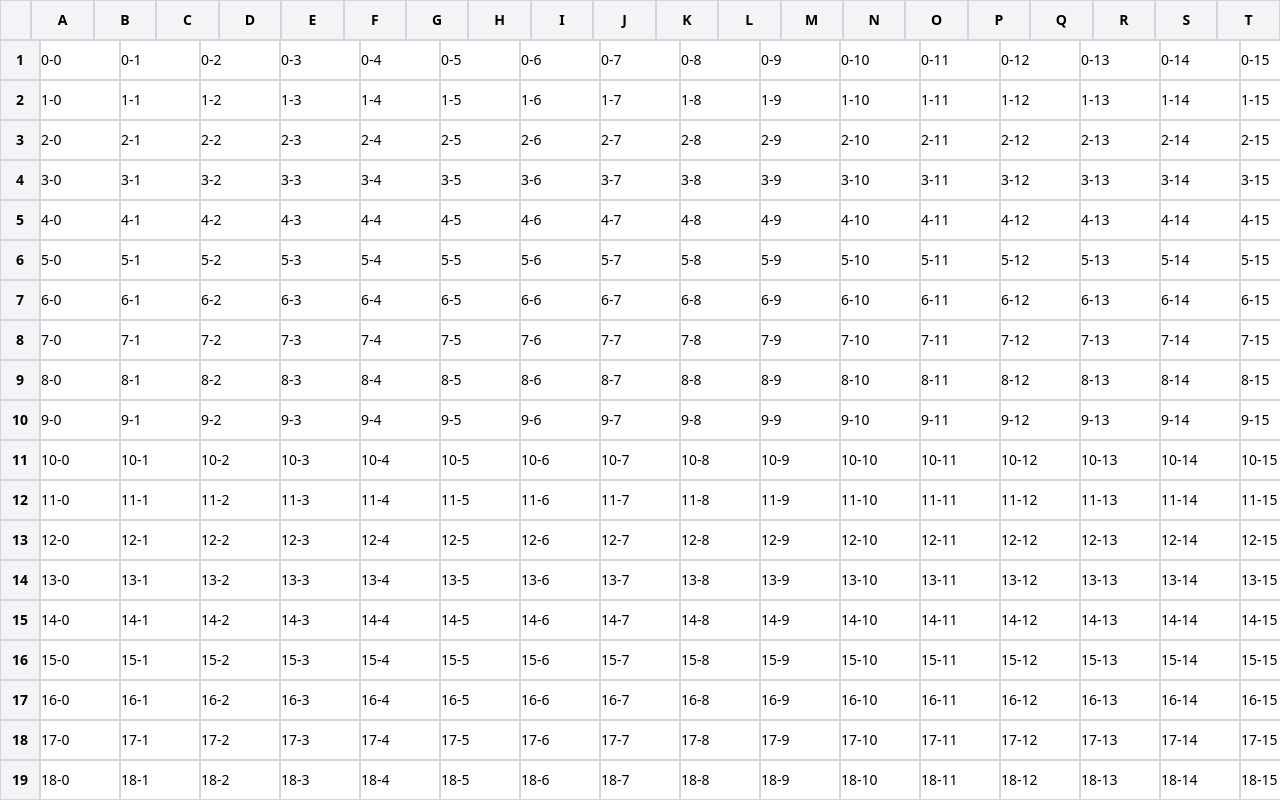
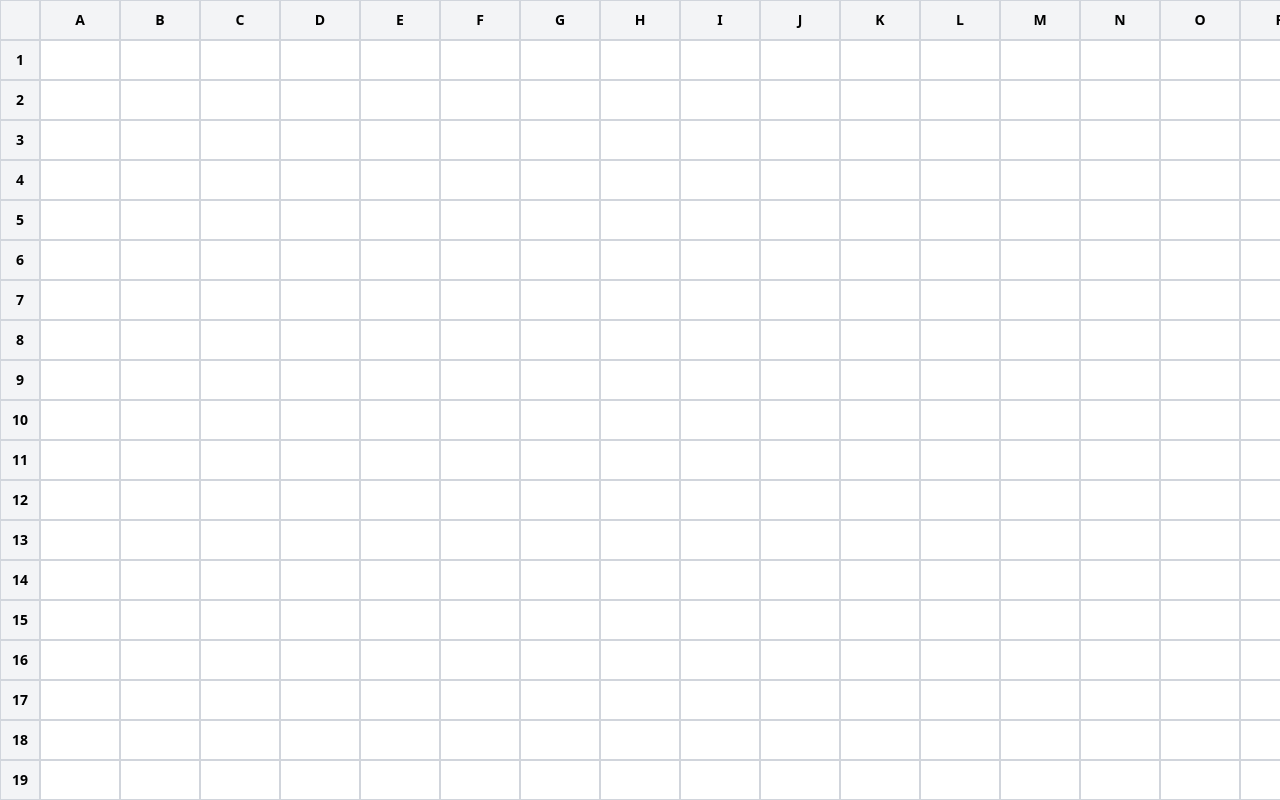
Before and after one commit to GucioWons/excelizer, a React (Vite) app: page / in a window 1280 px wide. Built offline with nearby package versions, Linux system fonts and the light colour scheme.

Commit message:
Working-column-headers

```diff
--- a/src/App.tsx
+++ b/src/App.tsx
@@ -1,4 +1,4 @@
-import Sheet from "./components/Sheet.tsx";
+import Sheet from "./components/sheet/Sheet.tsx";
 
 function App() {
 
--- a/src/components/Cell.tsx
+++ /dev/null
@@ -1,16 +0,0 @@
-export interface CellProps {
-    row: number;
-    column: number;
-}
-
-function Cell(props: CellProps) {
-    return (
-        <div
-            className="border border-gray-300 w-20 h-10 flex-shrink-0 flex items-center text-sm"
-        >
-            {props.row + '-' + props.column}
-        </div>
-    );
-}
-
-export default Cell;
--- a/src/components/ColumnHeaders.tsx
+++ /dev/null
@@ -1,35 +0,0 @@
-export interface ColumnHeadersProps {
-    columns: number;
-    rowHeaderWidth: number;
-}
-
-function ColumnHeaders(props: ColumnHeadersProps) {
-    function columnToLetter(index: number): string {
-        let letter = '';
-        let temp = index;
-        while (temp >= 0) {
-            letter = String.fromCharCode((temp % 26) + 65) + letter;
-            temp = Math.floor(temp / 26) - 1;
-        }
-        return letter;
-    }
-
-    return (
-        <div className="flex">
-            <div
-                style={{width: props.rowHeaderWidth, height: 40}}
-                className="border border-gray-300 bg-gray-100"
-            />
-            {Array.from({ length: props.columns }).map((_, colIdx) => (
-                <div
-                    key={`col-${colIdx}`} // ← dodaj to!
-                    className="border border-gray-300 w-20 h-10 bg-gray-100 flex items-center justify-center text-sm font-bold"
-                >
-                    {columnToLetter(colIdx)}
-                </div>
-            ))}
-                </div>
-            );
-            }
-
-            export default ColumnHeaders;
--- a/src/components/Sheet.tsx
+++ b/src/components/sheet/Sheet.tsx
@@ -1,13 +1,13 @@
-import {useEffect, useRef, useState} from "react";
-import Row from "./Row.tsx";
-import ColumnHeaders from "./ColumnHeaders.tsx";
+import {useCallback, useEffect, useRef, useState} from "react";
+import Row from "./row/Row.tsx";
+import ColumnHeadersRow from "./column/ColumnHeadersRow.tsx";
 
 function Sheet() {
     const CELL_WIDTH = 80;
     const CELL_HEIGHT = 40;
 
-    const [dimensions, setDimensions] = useState({ rows: 0, columns: 0 });
-    const [initialDimensions, setInitialDimensions] = useState({ rows: 0, columns: 0 });
+    const [dimensions, setDimensions] = useState({rows: 0, columns: 0});
+    const [initialDimensions, setInitialDimensions] = useState({rows: 0, columns: 0});
     const containerRef = useRef<HTMLDivElement>(null);
 
     useEffect(() => {
@@ -17,8 +17,8 @@ function Sheet() {
         const columns = Math.floor(rawColumns * 1.25);
         const rows = Math.floor(rawRows * 1.25);
 
-        setDimensions({ rows, columns });
-        setInitialDimensions({ rows, columns });
+        setDimensions({rows, columns});
+        setInitialDimensions({rows, columns});
     }, []);
 
     function handleScroll() {
@@ -28,7 +28,7 @@ function Sheet() {
         const nearRight = container.scrollLeft + container.clientWidth >= container.scrollWidth - 5;
         const nearBottom = container.scrollTop + container.clientHeight >= container.scrollHeight - 5;
 
-        const newDimensions = { ...dimensions };
+        const newDimensions = {...dimensions};
         if (nearRight) {
             newDimensions.columns += initialDimensions.columns * 2
         }
@@ -40,7 +40,11 @@ function Sheet() {
         }
     }
 
-    const { rows, columns } = dimensions;
+    const {rows, columns} = dimensions;
+
+    const getRowHeaderWidth = useCallback(() => {
+        return String(rows).length * 10 + 20
+    }, [rows]);
 
     return (
         <div
@@ -48,10 +52,10 @@ function Sheet() {
             onScroll={handleScroll}
             className="w-screen h-screen overflow-auto bg-white"
         >
-            <ColumnHeaders columns={columns} rowHeaderWidth={String(rows).length * 10 + 20}/>
-            {Array.from({ length: rows }).map((_, rowIdx) => (
+            <ColumnHeadersRow columns={columns} rowHeaderWidth={getRowHeaderWidth()} />
+            {Array.from({length: rows}).map((_, rowIdx) => (
                 <div key={`row-${rowIdx}`} className="flex">
-                    <Row index={rowIdx} columns={columns} headerWidth={String(rows).length * 10 + 20} />
+                    <Row index={rowIdx} columns={columns} headerWidth={getRowHeaderWidth()}/>
                 </div>
             ))}
         </div>
--- /dev/null
+++ b/src/components/sheet/cell/Cell.tsx
@@ -0,0 +1,22 @@
+export interface CellProps {
+    row: number;
+    column: number;
+    width: number;
+    height: number;
+}
+
+function Cell(props: CellProps) {
+    return (
+        <div
+            style={{
+                width: props.width,
+                height: props.height,
+            }}
+            className="border border-gray-300 flex-shrink-0 flex items-center text-sm"
+        >
+
+        </div>
+    );
+}
+
+export default Cell;
--- /dev/null
+++ b/src/components/sheet/column/ColumnHeader.tsx
@@ -0,0 +1,33 @@
+import {useCallback} from "react";
+
+export interface ColumnHeaderProps {
+    index: number;
+    width: number;
+    height: number;
+}
+
+function ColumnHeader(props: ColumnHeaderProps) {
+    const getColumnLetter = useCallback(() => {
+        let letter = '';
+        let temp = props.index;
+        while (temp >= 0) {
+            letter = String.fromCharCode((temp % 26) + 65) + letter;
+            temp = Math.floor(temp / 26) - 1;
+        }
+        return letter;
+    }, [props.index]);
+
+    return (
+        <div
+            style={{
+                width: 80,
+                height: 40,
+            }}
+            className="border border-gray-300 bg-gray-100 flex items-center justify-center text-sm font-bold"
+        >
+            {getColumnLetter()}
+        </div>
+    )
+}
+
+export default ColumnHeader;
--- /dev/null
+++ b/src/components/sheet/column/ColumnHeadersRow.tsx
@@ -0,0 +1,26 @@
+import ColumnHeader from "./ColumnHeader.tsx";
+
+export interface ColumnHeadersRowProps {
+    columns: number;
+    rowHeaderWidth: number;
+}
+
+function ColumnHeadersRow(props: ColumnHeadersRowProps) {
+    return (
+        <div className="flex">
+            <div
+                className="flex flex-row"
+            >
+                <div
+                    style={{width: props.rowHeaderWidth, height: 40}}
+                    className="border border-gray-300 bg-gray-100 flex items-center justify-center text-sm font-bold"
+                />
+                {Array.from({length: props.columns}).map((_, columnIndex) => (
+                    <ColumnHeader key={columnIndex} index={columnIndex} width={80} height={40} />
+                ))}
+            </div>
+        </div>
+    );
+}
+
+export default ColumnHeadersRow;
--- a/src/components/Row.tsx
+++ b/src/components/sheet/row/Row.tsx
@@ -1,4 +1,4 @@
-import Cell from "./Cell.tsx";
+import Cell from "../cell/Cell.tsx";
 import RowHeader from "./RowHeader.tsx";
 
 export interface RowProps {
@@ -14,10 +14,13 @@ function Row(props: RowProps) {
             className="flex flex-row"
         >
             <RowHeader index={props.index} width={props.headerWidth} />
-            {Array.from({length: props.columns}).map((_, colIdx) => (
+            {Array.from({length: props.columns}).map((_, columnIndex) => (
                 <Cell
+                    key={columnIndex}
                     row={props.index}
-                    column={colIdx}
+                    column={columnIndex}
+                    width={80}
+                    height={40}
                 />
             ))}
         </div>
```
Also changed, not shown: src/components/sheet/row/RowHeader.tsx (renamed from src/components/RowHeader.tsx).
